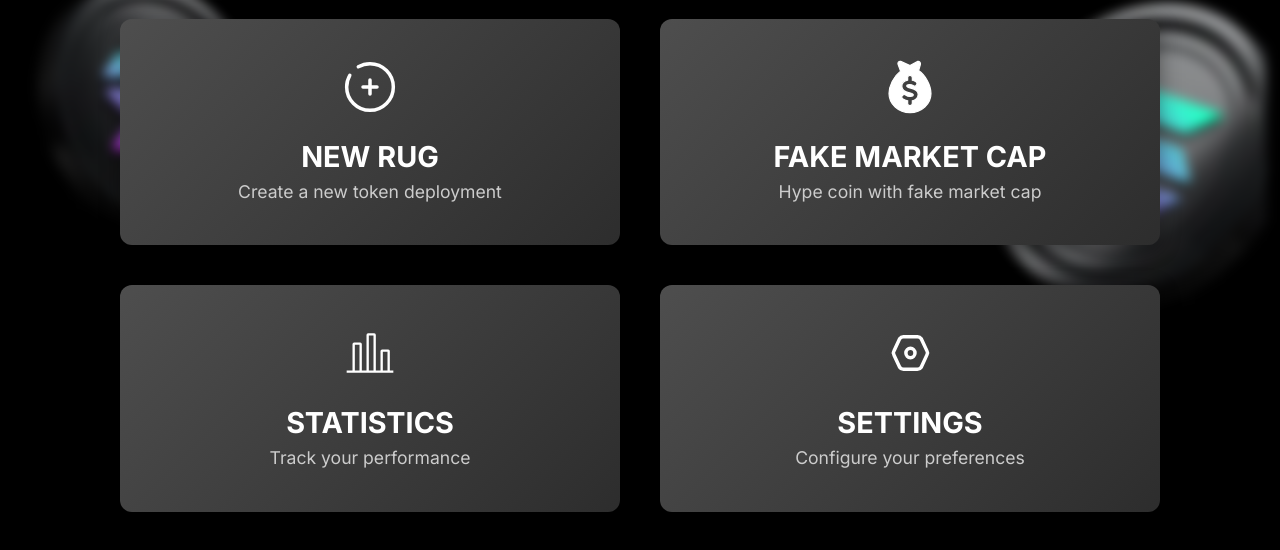
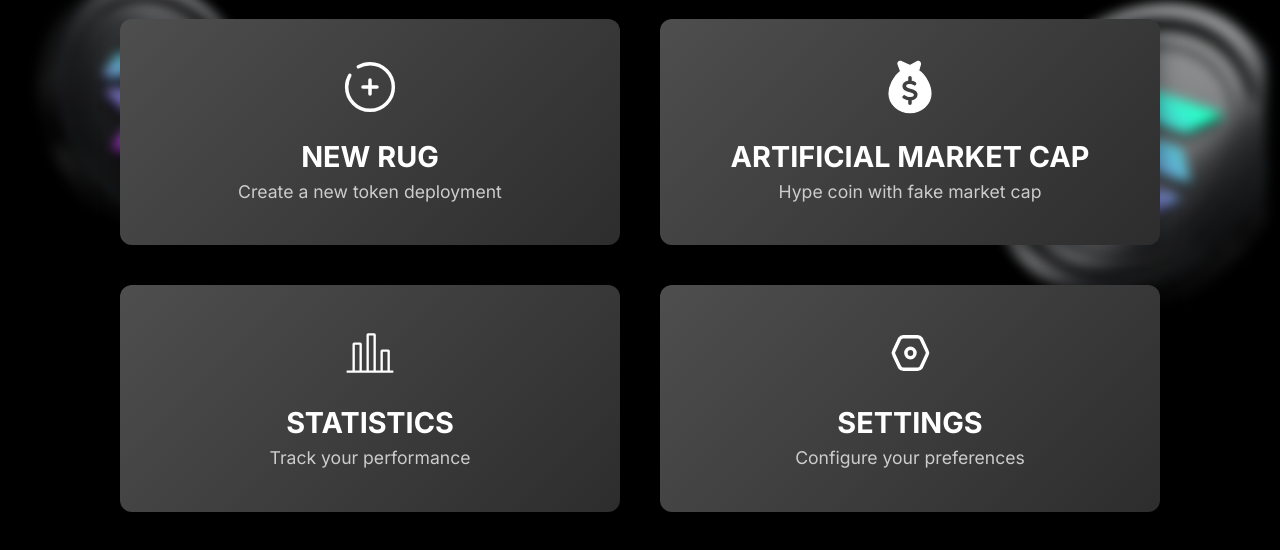
Before and after one commit to SudoAdii/Voltrix, a plain HTML site: page main.html in a window 1280 px wide. Shown: the part 242-792 px from the top of the page. Drawn offline with Linux system fonts and the light colour scheme.

Commit message:
Update main.html

```diff
--- a/main.html
+++ b/main.html
@@ -352,7 +352,7 @@
       <svg viewBox="0 0 24 24" width="56" height="56" fill="none" xmlns="http://www.w3.org/2000/svg" stroke="#ffffff">
 
 <svg viewBox="0 0 48 48" xmlns="http://www.w3.org/2000/svg" fill="#ffffff" stroke="#ffffff"><g id="SVGRepo_bgCarrier" stroke-width="0"></g><g id="SVGRepo_tracerCarrier" stroke-linecap="round" stroke-linejoin="round"></g><g id="SVGRepo_iconCarrier"> <title>currency-bag-dollar-solid</title> <g id="Layer_2" data-name="Layer 2"> <g id="Q3_icons" data-name="Q3 icons"> <path d="M31.4,9.9l1.5-5.2A2,2,0,0,0,31,2.1h-.4L24,5.6,16.1,2h-.5a1.9,1.9,0,0,0-1.9,2.4l2.2,6C10,14.8,6,23.2,6,29.6,6,38.7,14.1,46,24,46s18-7.3,18-16.4C42,23,37.6,14.1,31.4,9.9ZM31,30.5a4.9,4.9,0,0,1-2,4,6.3,6.3,0,0,1-3,1.3V38a2,2,0,0,1-2,2,1.9,1.9,0,0,1-2-2V35.8A10.9,10.9,0,0,1,17.7,34a1.8,1.8,0,0,1-.3-2.6,2,2,0,0,1,2.8-.6,6.7,6.7,0,0,0,4.1,1.3h0c1.5,0,2.5-.6,2.5-1.4s0-1.1-3.3-1.8S17,27.1,17,23.4s2-4.7,5-5.3V16a1.9,1.9,0,0,1,2-2,2,2,0,0,1,2,2v2.2a12,12,0,0,1,3.1,1.3,1.9,1.9,0,0,1,.4,2.8,1.8,1.8,0,0,1-2.7.5,6.3,6.3,0,0,0-3.3-.9,3.4,3.4,0,0,0-1.8.4c-.3.3-.5.5-.5.9s0,1.1,3.5,1.8S31,26.8,31,30.5Z"></path> </g> </g> </g></svg><br><br>
-      <h2>Fake Market Cap</h2>
+      <h2>Artificial Market Cap</h2>
       <p>Hype coin with fake market cap</p>
     </div>
     <div class="section" id="stats">
```
